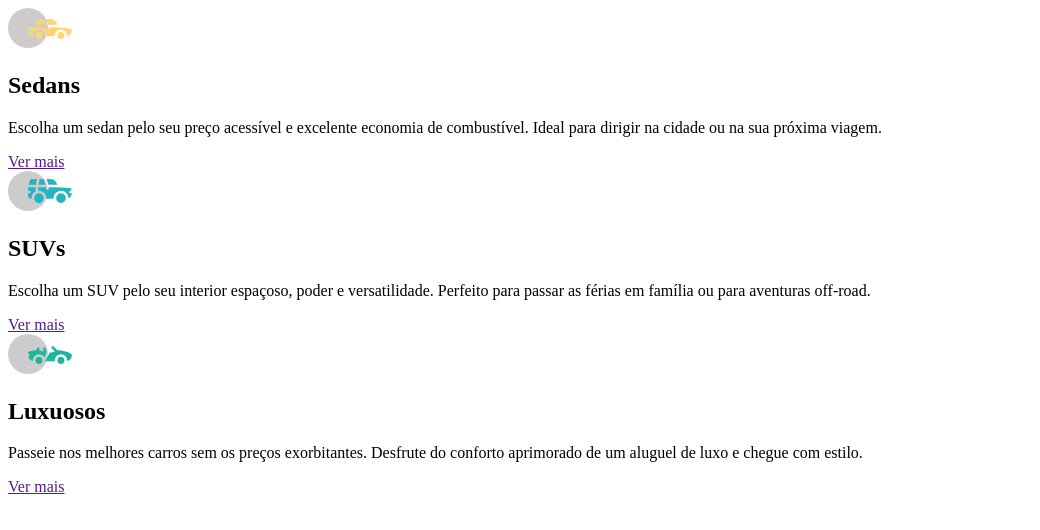
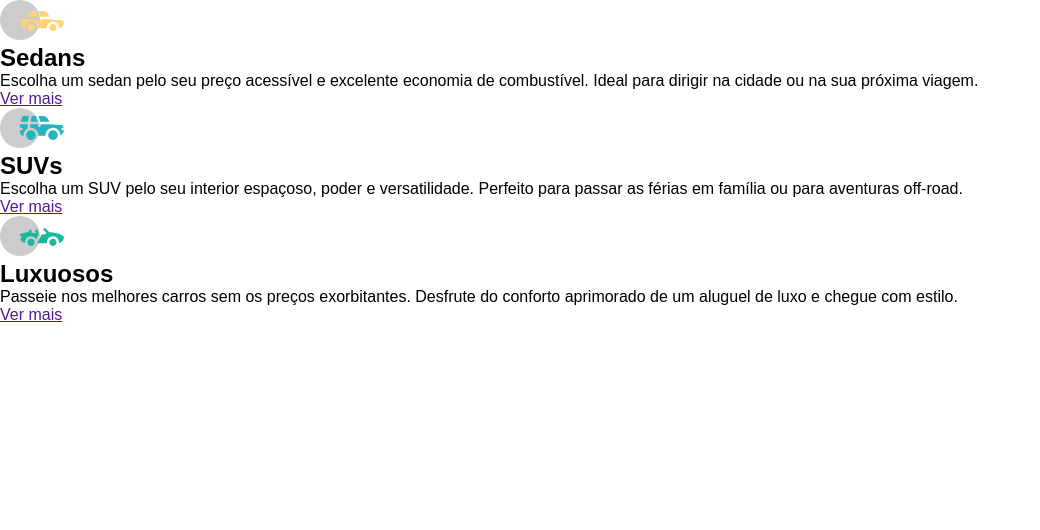
Before and after one commit to llelematos/carros, a plain HTML site: page index.html in a window 1280 px wide. Shown: the whole page, without its empty margins (0-1040 px from the left). Drawn offline with Linux system fonts and the light colour scheme.

Commit message:
estrutura do css

```diff
--- a/index.html
+++ b/index.html
@@ -5,6 +5,7 @@
     <meta charset="UTF-8">
     <meta http-equiv="X-UA-Compatible" content="IE=edge">
     <meta name="viewport" content="width=device-width, initial-scale=1.0">
+    <link rel="stylesheet" href="style.css">
     <title>Carros</title>
 </head>
 
--- /dev/null
+++ b/style.css
@@ -0,0 +1,25 @@
+*{
+    margin: 0;
+    padding: 0;
+    box-sizing: border-box;
+}
+
+:root{
+    --orange: #e38826;
+    --cyan: #006970;
+    --dark-cyan: #004241;
+    --gray: #f2f2f2;
+    --transparent-white: rgba(255, 255, 255, 0.75);
+}
+
+h2{
+    font-family: 'Big Shoulders Display', sans-serif;
+}
+
+p{
+    font-family: 'Lexend Deca', sans-serif;
+}
+
+a{
+    font-family: 'Lexend Deca', sans-serif;
+}
```
